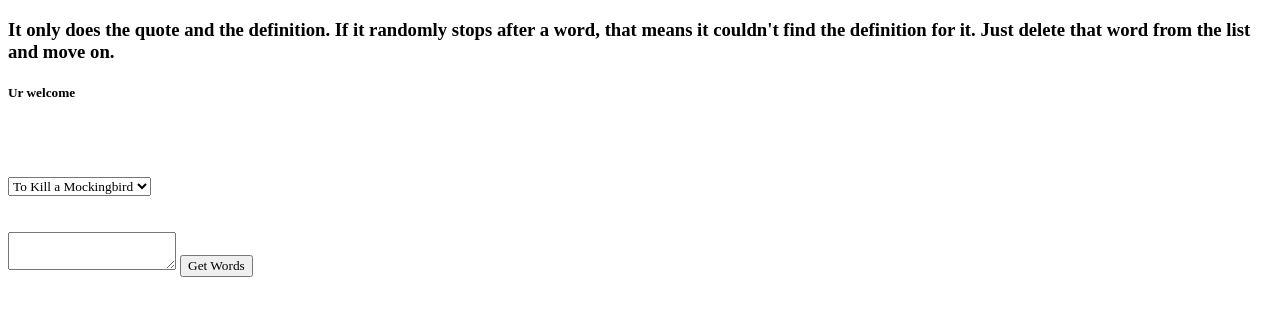
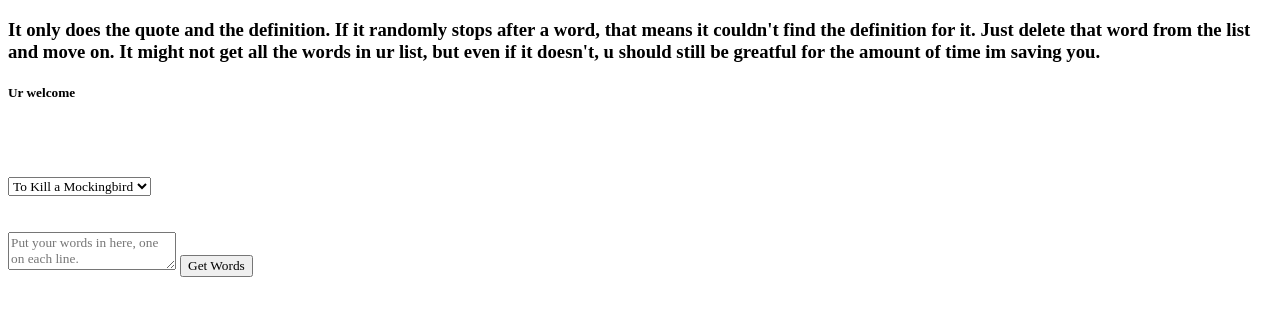
Before and after one commit to tjschool/Glossary-Maker, a plain HTML site: page index.html in a window 1280 px wide. Shown: the part 61-376 px from the top of the page. Drawn offline with Linux system fonts and the light colour scheme; a web font is replaced by a local one.

Commit message:
Update index.html

```diff
--- a/index.html
+++ b/index.html
@@ -6,13 +6,13 @@
     </head>
     <body>
         <h1>Mr Bean's Glossary Maker</h1>
-        <h3>It only does the quote and the definition. If it randomly stops after a word, that means it couldn't find the definition for it. Just delete that word from the list and move on.</h3>
+        <h3>It only does the quote and the definition. If it randomly stops after a word, that means it couldn't find the definition for it. Just delete that word from the list and move on. It might not get all the words in ur list, but even if it doesn't, u should still be greatful for the amount of time im saving you.</h3>
         <h5>Ur welcome</h5>
         <select id="book">
             <option value="TKAM">To Kill a Mockingbird</option>
             <option value="TFA">Things Fall Apart</option>
         </select><br><br><br>
-        <textarea id="word" name="word"></textarea>
+        <textarea id="word" name="word" placeholder="Put your words in here, one on each line."></textarea>
         <input type="button" value="Get Words" onClick="getem()">
         <div id="definitions"></div>
     </body>
```
